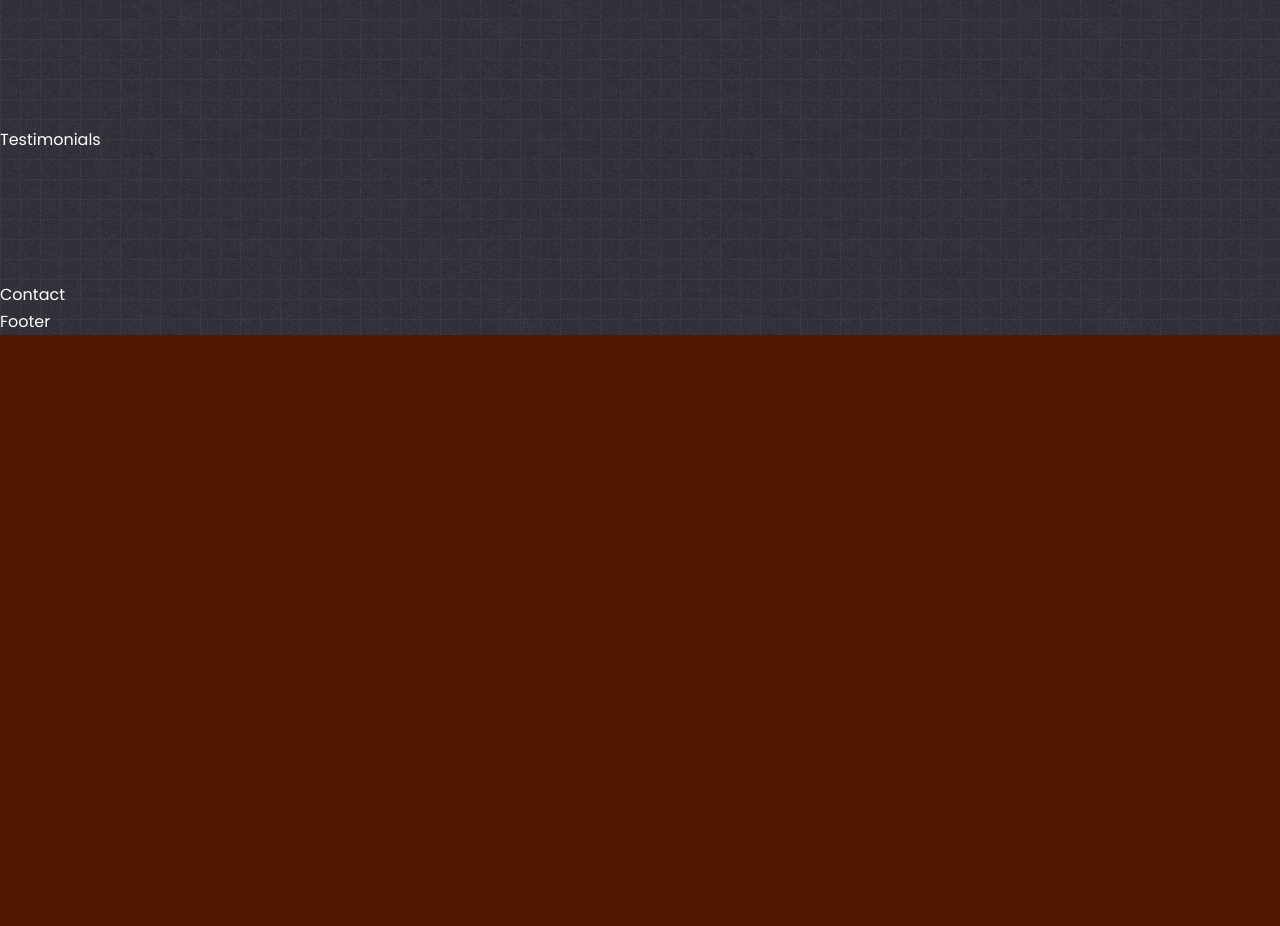
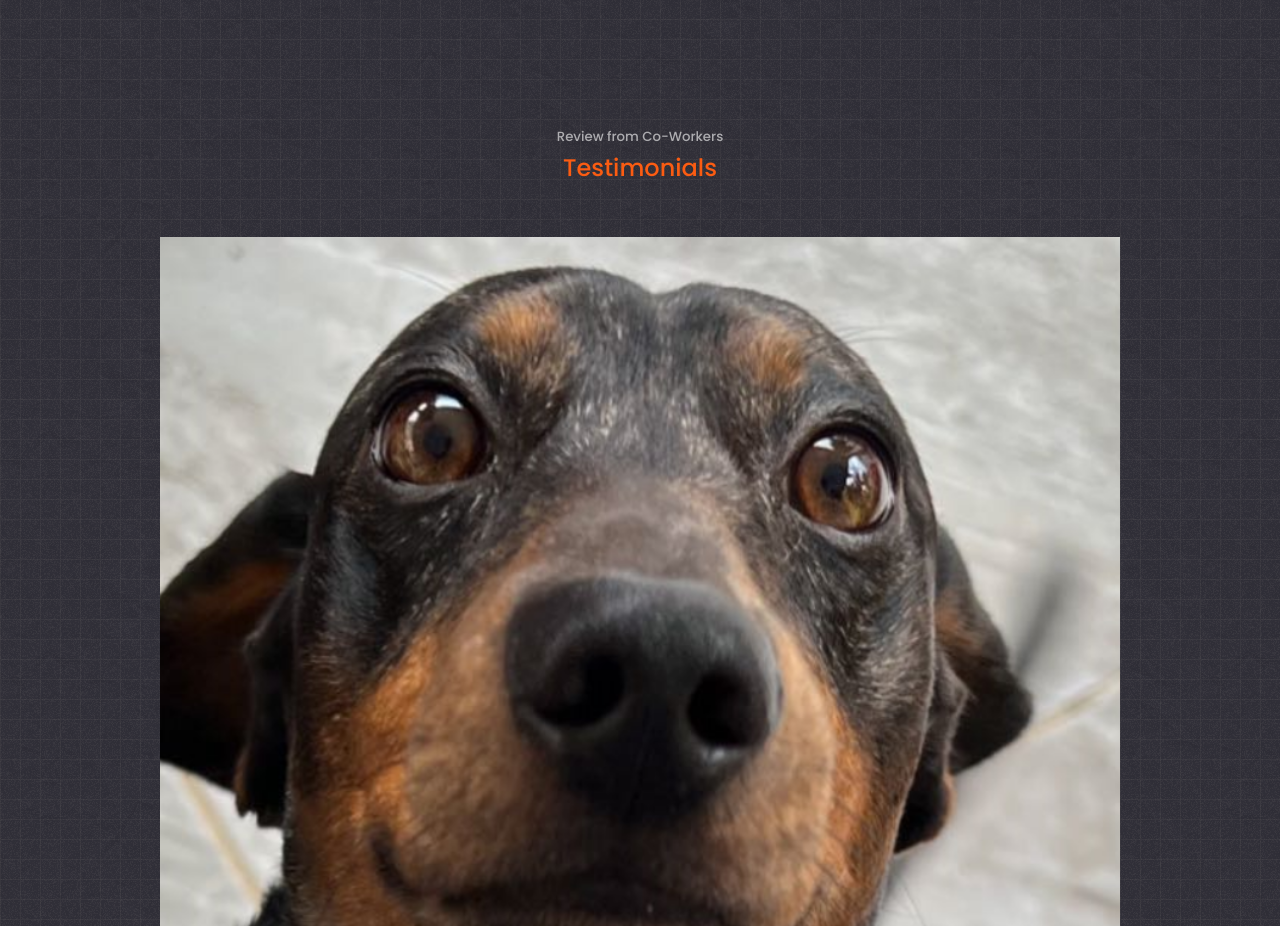
Before and after one commit to Raptr12/Portfolio-Website, a React (Create React App) app: page / in a window 1280 px wide. Shown: the part 4280-5206 px from the top of the page. Before the commit the page ends 4615 px from the top, so only its background shows below. Built offline with nearby package versions, Linux system fonts and the light colour scheme.

Commit message:
Minor changes

```diff
--- a/src/components/testimonials/Testimonials.jsx
+++ b/src/components/testimonials/Testimonials.jsx
@@ -1,9 +1,68 @@
 import React from 'react'
 import './testimonials.css'
+import AVTR1 from '../../assets/Spocky.png'
+import AVTR2 from '../../assets/.-..png'
 
 const Testimonials = () => {
   return (
-    <section id='testimonials'>Testimonials</section>
+    <section id='testimonials'>
+      <h5>Review from Co-Workers</h5>
+      <h2>Testimonials</h2>
+
+      <div className="container testimonial__container">
+        <article className="testimonial">
+          <div className="cliente__avatar">
+            <img src={AVTR1} alt="Avatar One" />
+            <h5 className='client__name'>Spocky</h5>
+            <small className='client__review'>
+              Lorem ipsum dolor sit, amet consectetur adipisicing elit. Nesciunt
+              doloribus saepe maiores molestias et praesentium necessitatibus? Et
+              facere eum libero exercitationem deserunt a delectus, quod, aperiam iusto
+              sint dolorum error!
+            </small>
+          </div>
+        </article>
+
+        <article className="testimonial">
+          <div className="cliente__avatar">
+            <img src={AVTR1} alt="Avatar One" />
+            <h5 className='client__name'>Spocky</h5>
+            <small className='client__review'>
+              Lorem ipsum dolor sit, amet consectetur adipisicing elit. Nesciunt
+              doloribus saepe maiores molestias et praesentium necessitatibus? Et
+              facere eum libero exercitationem deserunt a delectus, quod, aperiam iusto
+              sint dolorum error!
+            </small>
+          </div>
+        </article>
+
+        <article className="testimonial">
+          <div className="cliente__avatar">
+            <img src={AVTR1} alt="Avatar One" />
+            <h5 className='client__name'>Spocky</h5>
+            <small className='client__review'>
+              Lorem ipsum dolor sit, amet consectetur adipisicing elit. Nesciunt
+              doloribus saepe maiores molestias et praesentium necessitatibus? Et
+              facere eum libero exercitationem deserunt a delectus, quod, aperiam iusto
+              sint dolorum error!
+            </small>
+          </div>
+        </article>
+
+        <article className="testimonial">
+          <div className="cliente__avatar">
+            <img src={AVTR1} alt="Avatar One" />
+            <h5 className='client__name'>Spocky</h5>
+            <small className='client__review'>
+              Lorem ipsum dolor sit, amet consectetur adipisicing elit. Nesciunt
+              doloribus saepe maiores molestias et praesentium necessitatibus? Et
+              facere eum libero exercitationem deserunt a delectus, quod, aperiam iusto
+              sint dolorum error!
+            </small>
+          </div>
+        </article>
+      </div>
+    </section>
   )
 }
 
```
Also changed, not shown: src/assets/.-..png (added), src/assets/Spocky.png (added).
